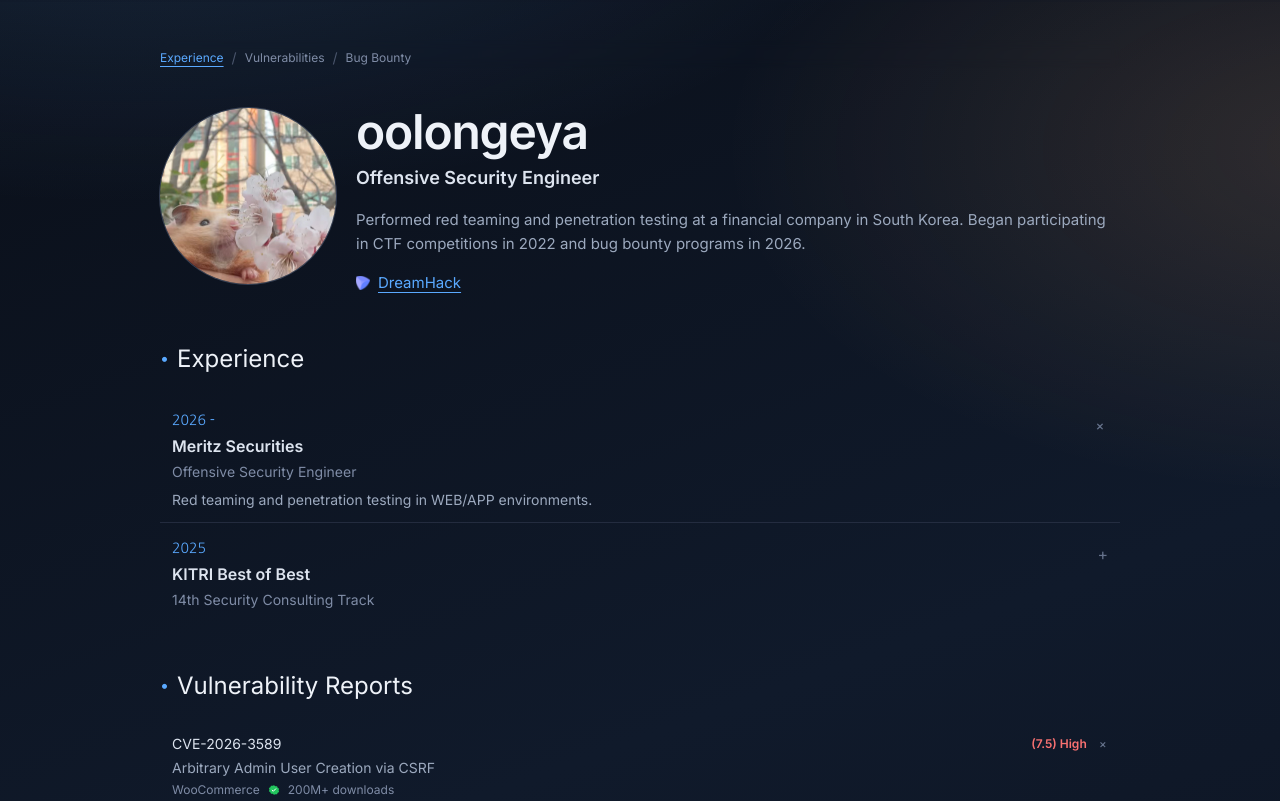
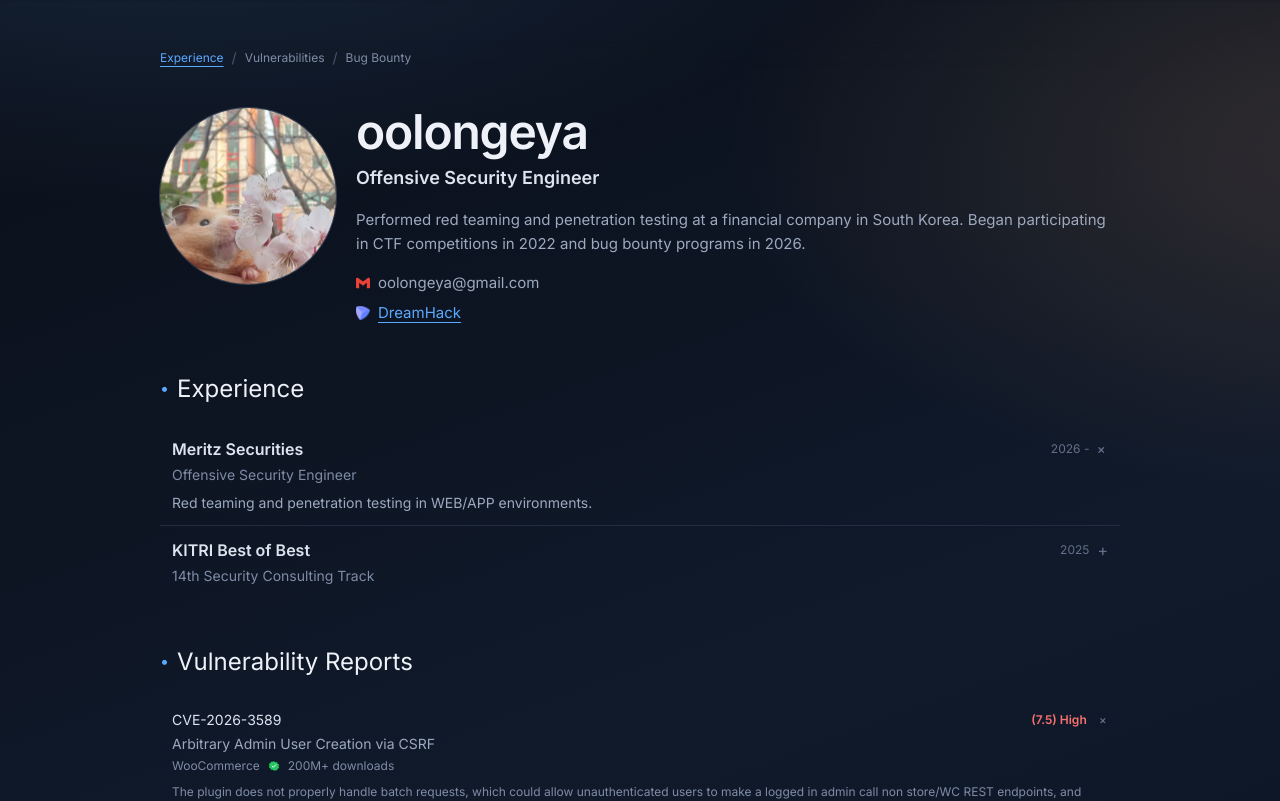
Before and after one commit to komi22/oolongeya, a Next.js app: page / in a window 1280 px wide. Shown: the top 801 px of the page. Built offline with nearby package versions, Linux system fonts and the light colour scheme.

Commit message:
Add Gmail contact line and move experience years to right

```diff
--- a/app/page.js
+++ b/app/page.js
@@ -248,6 +248,15 @@
             </p>
             <p className="mt-4 text-sm sm:text-[15px]">
               <a
+                href="mailto:oolongeya@gmail.com"
+                className="inline-flex items-center gap-2 text-ink-300 hover:text-accent transition-colors"
+              >
+                <Image src="/icons/gmail.svg" alt="Gmail" width={14} height={14} className="h-3.5 w-3.5" />
+                oolongeya@gmail.com
+              </a>
+            </p>
+            <p className="mt-2 text-sm sm:text-[15px]">
+              <a
                 href="https://dreamhack.io/users/11533"
                 target="_blank"
                 rel="noopener noreferrer"
@@ -279,11 +288,13 @@
                 >
                   <div className="flex items-start justify-between gap-3">
                     <div>
-                      <p className="font-ko text-sm text-accent">{item.period}</p>
-                      <h3 className="mt-1 text-base font-semibold text-ink-100">{item.title}</h3>
+                      <h3 className="text-base font-semibold text-ink-100">{item.title}</h3>
                       <p className="mt-1 text-sm text-ink-400">{item.org}</p>
                     </div>
-                    <span className={`pt-1 text-ink-500 transition-transform ${isOpen ? "rotate-45" : "rotate-0"}`}>+</span>
+                    <div className="flex items-center gap-2">
+                      <span className="font-ui text-xs text-ink-500">{item.period}</span>
+                      <span className={`text-ink-500 transition-transform ${isOpen ? "rotate-45" : "rotate-0"}`}>+</span>
+                    </div>
                   </div>
                 </button>
                 <div className={`grid overflow-hidden transition-all duration-300 ${isOpen ? "grid-rows-[1fr] pt-2" : "grid-rows-[0fr]"}`}>
```
Also changed, not shown: public/icons/gmail.svg (added).
